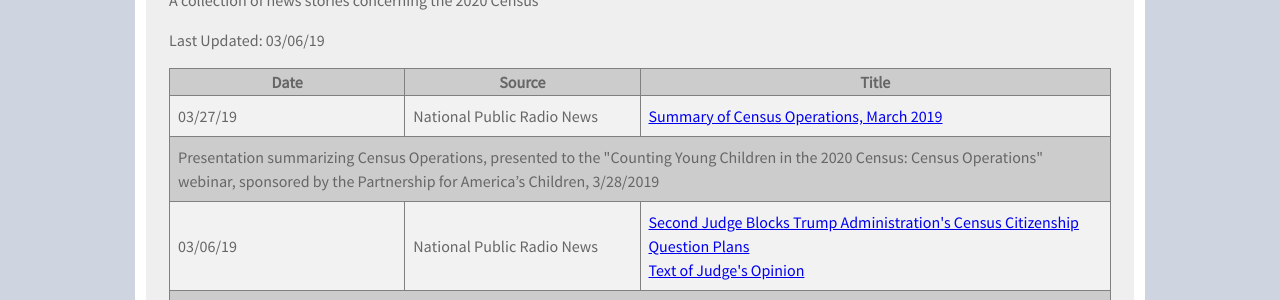
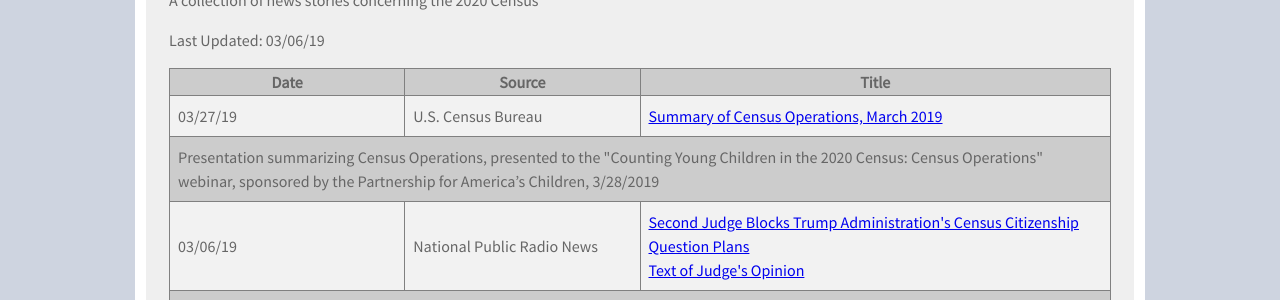
Before and after one commit to TBleess/Website_New, a Jekyll site: the page built from pages/5_CensusACS/2020-news.html, in a window 1280 px wide and 900 px high. Shown: the part 416-716 px from the top of the window. Built offline with Jekyll 4.4.1, drawn with Linux system fonts in a browser that asks for light colours.

Commit message:
Update 2020-news.html

```diff
--- a/pages/5_CensusACS/2020-news.html
+++ b/pages/5_CensusACS/2020-news.html
@@ -32,7 +32,7 @@ description: "Census 2020 News"
 </tr>
 <tr>
 <td>03/27/19</td>
-<td>National Public Radio News</td>
+<td>U.S. Census Bureau</td>
 <td>
 <a href="https://drive.google.com/open?id=1dC7p3dBt_b-bmWOYjhVouwxBQMxOcNS2" target="_blank">Summary of Census Operations, March 2019</a> <br>
 </td>
```
